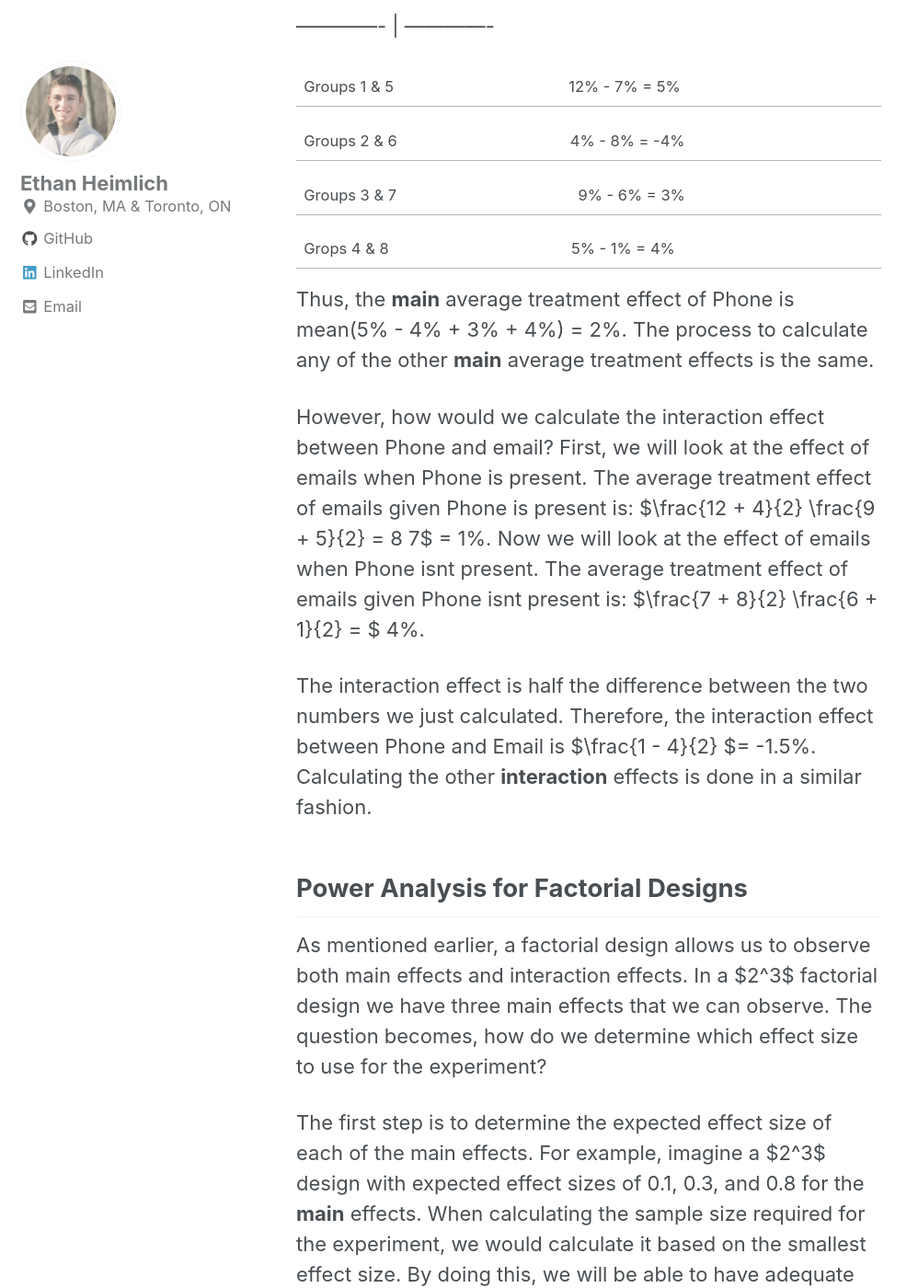
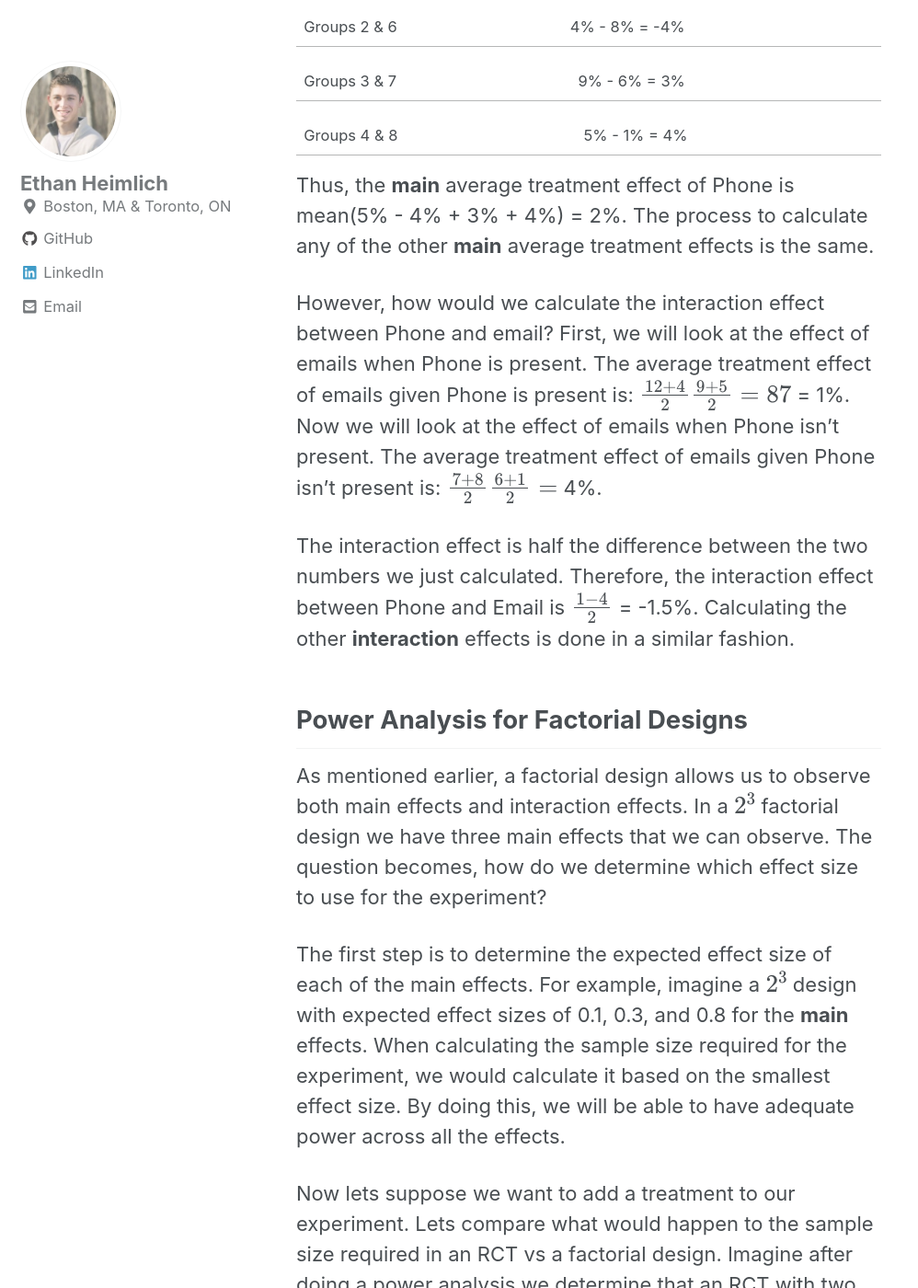
Before and after one commit to eheimlich/eheimlich.github.io, a Jekyll site: the page built from _posts/2019-08-03-factorial_design.md, in a window 1280 px wide and 1400 px high, scrolled down 11749 px. Shown: the whole window at 92% size, without its empty margins (0-998 px from the left). Built offline with Jekyll 4.4.1, drawn with Linux system fonts in a browser that asks for light colours; cached includes are drawn as plain includes; nearby versions of some CDN libraries; formulas are drawn with MathJax 3; some of the changed text lies outside the part shown.

Commit message:
Changed math syntax 4

````diff
--- a/_posts/2019-08-03-factorial_design.md
+++ b/_posts/2019-08-03-factorial_design.md
@@ -72,7 +72,7 @@ Lets say we are trying to evaluate five different outreach and incentive options
 
 
 
-This is what we call a $$ 2^5 $$ factorial design because it has five different **factors** with two **levels** each. The 2^5^ notation is convenient because it quickly tells us how many different treatment combinations we are going to need. In this case we will need 32 distinct treatment combinations in order to evaluate all five main effects, ten 2-factor effects, ten 3-factor effects, five 4-factor effects and one 5-factor effect. We can illustrate the design in a table.
+This is what we call a $$ 2^5 $$ factorial design because it has five different **factors** with two **levels** each. The $$ 2^5 $$ notation is convenient because it quickly tells us how many different treatment combinations we are going to need. In this case we will need 32 distinct treatment combinations in order to evaluate all five main effects, ten 2-factor effects, ten 3-factor effects, five 4-factor effects and one 5-factor effect. We can illustrate the design in a table.
 
 
 
@@ -172,9 +172,9 @@ In the previous example we had a $2^5$ design with 32 different treatment combin
 
 
 
-Lets say we only have the resources to have 16 different treatment combination in the previous example. We can use a ^2^5-1 design which will require the 16 different treatment combinations that we can do. In general, a $2^{k-p}$ design is a
+Lets say we only have the resources to have 16 different treatment combination in the previous example. We can use a ^2^5-1 design which will require the 16 different treatment combinations that we can do. In general, a $$ 2^{k-p} $$ design is a
 
-$\frac{1}{2^p}$ fraction of a $2^k$ design. Which in turn has $2^{k-p}$ treatment combinations. In our case, a $2^{5-1}$ design is $\frac{1}{2}$ fraction of our $2^5$ full factorial design. In order to build a fractional factorial design, we are going to have to sacrifice being able to observe one or more of our effects in order to reduce the number of experimental groups. We are going to set the Gift Card value = Phone x Direct Mail x SMS. For example, to calculate the value for Gift Card in the first experimental group we will multiply 1 x 1 x 1 to get 1. For the third experimental group we would multiply 1 x 1 x -1 to get -1.
+$$ \frac{1}{2^p} $$ fraction of a $$ 2^k $$ design. Which in turn has $$ 2^{k-p} $$ treatment combinations. In our case, a $$ 2^{5-1} $$ design is $$ \frac{1}{2} $$ fraction of our $$ 2^5 $$ full factorial design. In order to build a fractional factorial design, we are going to have to sacrifice being able to observe one or more of our effects in order to reduce the number of experimental groups. We are going to set the Gift Card value = Phone x Direct Mail x SMS. For example, to calculate the value for Gift Card in the first experimental group we will multiply 1 x 1 x 1 to get 1. For the third experimental group we would multiply 1 x 1 x -1 to get -1.
 
 
 
@@ -257,13 +257,13 @@ Lets illustrate the **fractional factorial design** in a similar table as the fu
 
 ## 15                 15  No          No  No   Yes        No
 
-## 16                 16  No          No  No    No        No
+## 16                16  No          No  No    No        No
 
 ```
 
 
 
-It is important to note that we could also have a $2^{5-2}$ design if we only had the resources for eight treatment combinations. In general, the more you reduce your factorial design to the less affects you can observe. This technique can also be used when you have more than two **levels** per factor, I.e. a $3^{5-2}$ can also be done. This would reduce the number of treatment combinations from 243 down to 27 while simultaneously reducing the number of affects you are able to observe.
+It is important to note that we could also have a $$ 2^{5-2} $$ design if we only had the resources for eight treatment combinations. In general, the more you reduce your factorial design to the less affects you can observe. This technique can also be used when you have more than two **levels** per factor, I.e. a $$ 3^{5-2} $$ can also be done. This would reduce the number of treatment combinations from 243 down to 27 while simultaneously reducing the number of affects you are able to observe.
 
 
 
@@ -271,7 +271,7 @@ It is important to note that we could also have a $2^{5-2}$ design if we only ha
 
 
 
-Once we have run our experiment, we need to calculate the treatment effects. Remember, that is the whole reason why we are running an experiment in the first place! Lets use a simple example of a $2^3$ fractional design. We will have three treatments and an outcome variable which will be behavior change percentage.
+Once we have run our experiment, we need to calculate the treatment effects. Remember, that is the whole reason why we are running an experiment in the first place! Lets use a simple example of a $$ 2^3 $$ fractional design. We will have three treatments and an outcome variable which will be behavior change percentage.
 
 
 
@@ -311,15 +311,13 @@ Lets look at how to calculate the main average **treatment** effect of Phone. Ou
 
 Pair          | Difference in Outcome
 
-------------- | -------------
-
 Groups 1 & 5  | 12% - 7% = 5%
 
 Groups 2 & 6  | 4% - 8% = -4%
 
 Groups 3 & 7  | 9% - 6% = 3%
 
-Grops 4 & 8   | 5% - 1% = 4%
+Groups 4 & 8  | 5% - 1% = 4%
 
 
 
@@ -329,11 +327,11 @@ Thus, the **main** average treatment effect of Phone is mean(5% - 4% + 3% + 4%)
 
 
 
-However, how would we calculate the interaction effect between Phone and email? First, we will look at the effect of emails when Phone is present. The average treatment effect of emails given Phone is present is: $\frac{12 + 4}{2}  \frac{9 + 5}{2} = 8  7$ = 1%. Now we will look at the effect of emails when Phone isnt present. The average treatment effect of emails given Phone isnt present is: $\frac{7 + 8}{2}  \frac{6 + 1}{2} = $ 4%.
+However, how would we calculate the interaction effect between Phone and email? First, we will look at the effect of emails when Phone is present. The average treatment effect of emails given Phone is present is: $$ \frac{12 + 4}{2}  \frac{9 + 5}{2} = 8  7 $$ = 1%. Now we will look at the effect of emails when Phone isn't present. The average treatment effect of emails given Phone isn't present is: $$ \frac{7 + 8}{2}  \frac{6 + 1}{2} = $$ 4%.
 
 
 
-The interaction effect is half the difference between the two numbers we just calculated. Therefore, the interaction effect between Phone and Email is $\frac{1 - 4}{2} $= -1.5%. Calculating the other **interaction** effects is done in a similar fashion.
+The interaction effect is half the difference between the two numbers we just calculated. Therefore, the interaction effect between Phone and Email is $$ \frac{1 - 4}{2} $$ = -1.5%. Calculating the other **interaction** effects is done in a similar fashion.
 
 
 
@@ -341,11 +339,11 @@ The interaction effect is half the difference between the two numbers we just ca
 
 
 
-As mentioned earlier, a factorial design allows us to observe both main effects and interaction effects. In a $2^3$ factorial design we have three main effects that we can observe. The question becomes, how do we determine which effect size to use for the experiment?
+As mentioned earlier, a factorial design allows us to observe both main effects and interaction effects. In a $$ 2^3 $$ factorial design we have three main effects that we can observe. The question becomes, how do we determine which effect size to use for the experiment?
 
 
 
-The first step is to determine the expected effect size of each of the main effects. For example, imagine a $2^3$ design with expected effect sizes of 0.1, 0.3, and 0.8 for the **main** effects. When calculating the sample size required for the experiment, we would calculate it based on the smallest effect size. By doing this, we will be able to have adequate power across all the effects.
+The first step is to determine the expected effect size of each of the main effects. For example, imagine a $$ 2^3 $$ design with expected effect sizes of 0.1, 0.3, and 0.8 for the **main** effects. When calculating the sample size required for the experiment, we would calculate it based on the smallest effect size. By doing this, we will be able to have adequate power across all the effects.
 
 
 
@@ -353,7 +351,7 @@ Now lets suppose we want to add a treatment to our experiment. Lets compare what
 
 
 
-However, in a factorial design if the expected effect size of an added treatment is higher than the lowest expected effect size currently in the experiment then we would not need to increase the sample size. Lets take a step back here and truly appreciate the power of a factorial design (pun intended). In general, if we have an RCT with $P$ individuals in each arm, when we add another treatment, we would have to add $P$ individuals to the experiments. In contrast, seldom would we have to add subjects to a factorial experiment when adding a treatment.
+However, in a factorial design if the expected effect size of an added treatment is higher than the lowest expected effect size currently in the experiment then we would not need to increase the sample size. Lets take a step back here and truly appreciate the power of a factorial design (pun intended). In general, if we have an RCT with $$ P $$ individuals in each arm, when we add another treatment, we would have to add $$ P $$ individuals to the experiments. In contrast, seldom would we have to add subjects to a factorial experiment when adding a treatment.
 
 
 
````
Also changed, not shown: other parts of _posts/2019-08-03-factorial_design.md (+1 -1 lines).
